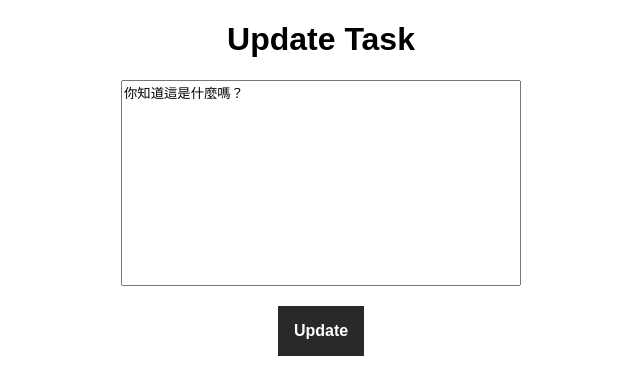
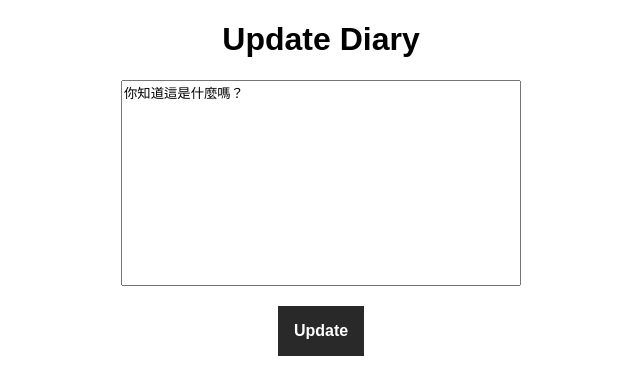
Before and after one commit to KinsonLai/sspc_sentiment_analysis, a Flask app: page /update/1 in a window 1280 px wide. Shown: the part 112-487 px from the top of the page, without its empty margins (319-959 px from the left). Run offline with Flask 2, Linux system fonts and the light colour scheme; data comes from the database, SQL or seed files in the repository.

Commit message:
Update update.html

```diff
--- a/templates/update.html
+++ b/templates/update.html
@@ -1,12 +1,12 @@
 {% extends 'base.html' %}
 
 {% block head %}
-<title>Task Master</title>
+<title>Emo-Diary</title>
 {% endblock %}
 
 {% block body %}
 <div class="content">
-    <h1 style="text-align: center">Update Task</h1>
+    <h1 style="text-align: center">Update Diary</h1>
 
     <div class="form">
         <form action="/update/{{task.id}}" method="POST">
```
